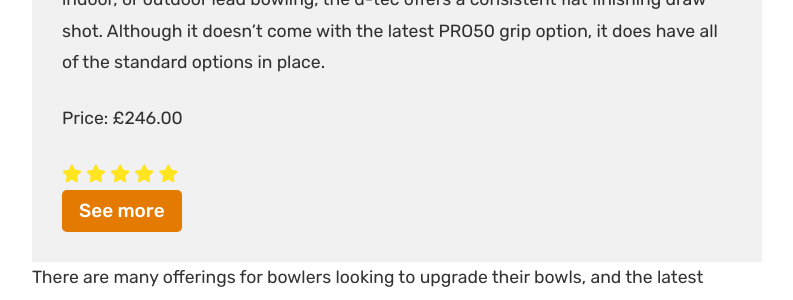
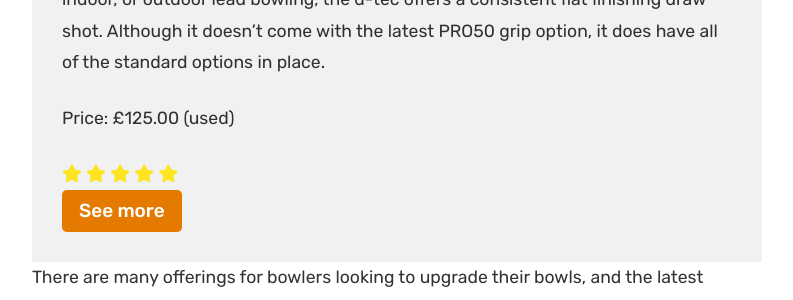
Before and after one commit to krussll/etsysimplicity, a Jekyll site: the page built from _posts/2018-01-12-drakes-pride-d-tec-review.md, in a window 1280 px wide and 900 px high, scrolled down 707 px. Shown: the part 152-452 px from the top of the window, without its empty margins (53-846 px from the left). Built offline with Jekyll 4.4.1, drawn with Linux system fonts in a browser that asks for light colours; nearby versions of some CDN libraries.

Commit message:
Update 2018-01-12-drakes-pride-d-tec-review.md

```diff
--- a/_posts/2018-01-12-drakes-pride-d-tec-review.md
+++ b/_posts/2018-01-12-drakes-pride-d-tec-review.md
@@ -17,7 +17,7 @@ Overview: The d-tec is one of the best narrow line bowls available. Ideal for ei
 
 <p>
 
-Price: £246.00
+Price: £125.00 (used)
 
 </p>
 
@@ -29,7 +29,7 @@ Price: £246.00
   <i class="fas fa-star"></i>
 </div>
 
-<a href="https://www.amazon.co.uk/gp/product/B01JOQBTNM/ref=as_li_tl?ie=UTF8&camp=1634&creative=6738&creativeASIN=B01JOQBTNM&linkCode=as2&tag=jackhighbowls-21&linkId=c5a6a26de5112bf2308c36d6e917be1a" class="btn more"  target="_blank">See more</a>
+<a href="http://rover.ebay.com/rover/1/710-53481-19255-0/1?ff3=4&pub=5575495824&toolid=10001&campid=5338508612&customid=&mpre=https%3A%2F%2Fwww.ebay.co.uk%2Fsch%2Fi.html%3F_sop%3D1%26_osacat%3D117104%26_odkw%3DAero%2BQuantum%2Blawn%2Bbowls%26_from%3DR40%26_trksid%3Dm570.l1313%26_nkw%3Ddrakes%2Bpride%2Bd-tec%2Blawn%2Bbowls%26_sacat%3D117104" class="btn more"  target="_blank">See more</a>
 
 </div>
 
```
